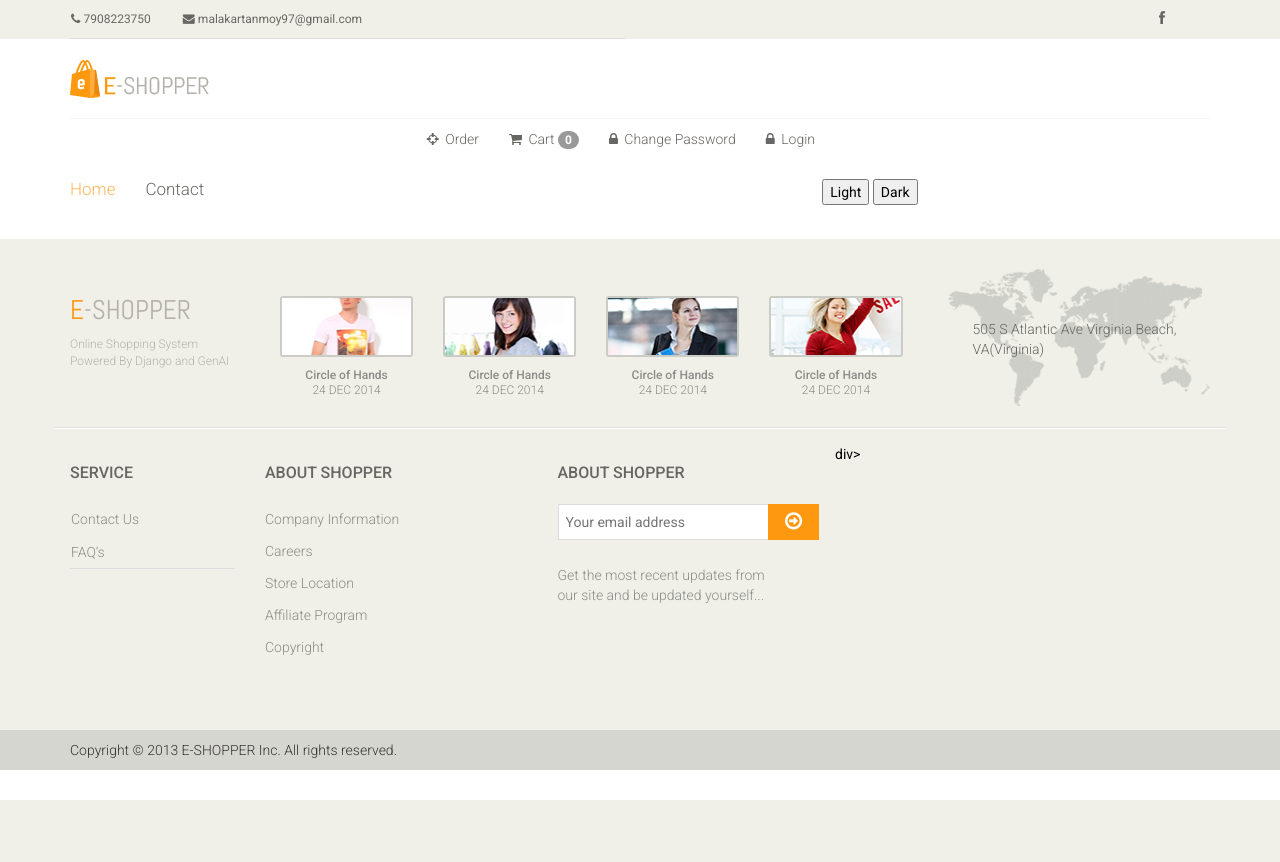
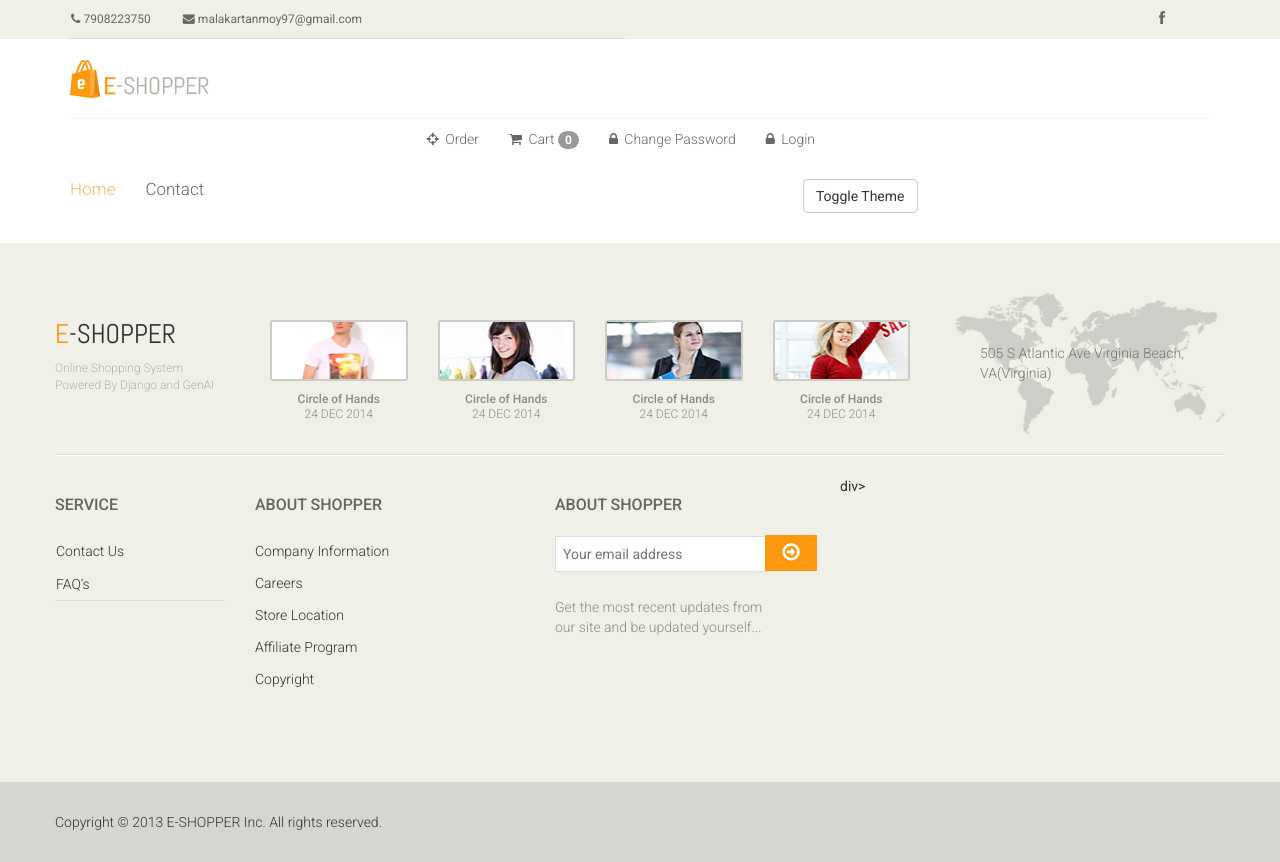
Before and after one commit to Tan12345678/Django-Ecommerce, a Django app: page /master/ in a window 1280 px wide. Before the commit the page ends 800 px from the top, so only its background shows below. Run offline with Django 4.2, Linux system fonts and the light colour scheme.

Commit message:
Updating

```diff
--- a/E_shop/settings.py
+++ b/E_shop/settings.py
@@ -25,7 +25,7 @@
 # SECURITY WARNING: don't run with debug turned on in production!
 DEBUG = True
 
-ALLOWED_HOSTS = ['.vercel.app', '.now.sh']
+ALLOWED_HOSTS = ["*"]
 
 
 
--- a/templates/master.html
+++ b/templates/master.html
@@ -55,7 +55,7 @@
             <div class="row">
                 <div class="col-sm-4">
                     <div class="logo pull-left">
-                        <a href="{% url 'index' %ƒ}"><img src="/static/images/home/logo.png" alt="" /></a>
+                        <a href="{% url 'index' %}"><img src="/static/images/home/logo.png" alt="" /></a>
                     </div>
                     </div>
                 </div>
@@ -96,8 +96,10 @@
                         </ul>
                     </div>
                     <div class="theme-buttons pull-right">
-                        <button id="light-theme-button" class="theme-button" onclick="setLightTheme()">Light</button>
-                        <button id="dark-theme-button" class="theme-button" onclick="setDarkTheme()">Dark</button>
+                        <!-- Add this button wherever you want it on your page -->
+                        <button id="theme-toggle-button" class="btn btn-default">Toggle Theme</button>
+
+
                 </div>
                 </div>
             </div>
@@ -245,88 +247,124 @@
 <script src="/static/js/jquery.prettyPhoto.js"></script>
 <script src="/static/js/main.js"></script>
 <script>
-    // Function to set the light theme
-    function setLightTheme() {
-        document.body.classList.remove("dark-theme");
-        document.body.classList.add("light-theme");
+    // Function to toggle the theme when the button is clicked
+    function toggleTheme() {
+        const savedTheme = localStorage.getItem('theme');
+        if (savedTheme === 'dark') {
+            document.body.classList.remove('dark-theme');
+            localStorage.setItem('theme', 'light');
+        } else {
+            document.body.classList.add('dark-theme');
+            localStorage.setItem('theme', 'dark');
+        }
     }
 
-    // Function to set the dark theme
-    function setDarkTheme() {
-        document.body.classList.remove("light-theme");
-        document.body.classList.add("dark-theme");
+    // Function to set the theme based on user preference in localStorage
+    function setTheme() {
+        const savedTheme = localStorage.getItem('theme');
+        if (savedTheme === 'dark') {
+            document.body.classList.add('dark-theme');
+        } else {
+            document.body.classList.remove('dark-theme');
+        }
     }
 
-    // Check the user's preferred theme from local storage (optional)
-    if (localStorage.getItem("theme") === "dark") {
-        setDarkTheme();
-    } else {
-        setLightTheme();
+    // Add an event listener to the toggle button
+    const themeToggleButton = document.getElementById('theme-toggle-button');
+    if (themeToggleButton) {
+        themeToggleButton.addEventListener('click', toggleTheme);
     }
+
+    // Call setTheme to set the initial theme when the page loads
+    setTheme();
 </script>
 <style>
-    /* light-theme.css */
-.light-theme {
-    /* Define styles for the light theme here */
-    background-color: #ffffff;
-    color: #000000;
-    /* Add more styles as needed */
+
+/* Light Theme Styles */
+body.light-theme {
+    background-color: #fff;
+    color: #333;
 }
 
-/* dark-theme.css */
-/* dark-theme.css */
-.dark-theme {
-    /* Dark background color */
-    background-color: #000000;
-    color: #ffffff; /* Light text color */
-
-    /* Increase font size slightly */
-    font-size: 16px;
-
-    /* Apply a subtle text shadow */
-    text-shadow: 1px 1px 1px rgba(255, 255, 255, 0.5);
-
-    /* Style links */
-    a {
-        color: #bb86fc; /* Custom link color in dark mode */
-        text-decoration: underline; /* Underline links */
-    }
-
-    /* Style buttons */
-    .btn {
-        background-color: #6200ea; /* Custom button background color in dark mode */
-        color: #ffffff; /* Custom button text color in dark mode */
-        border: none;
-
-    }
-    /* Update the button style in dark-theme.css */
-
-/* Add a custom class to the button to style it */
-.fancy-button {
-    background-color: #6200ea; /* Custom button background color in dark mode */
-    color: #ffffff; /* Custom button text color in dark mode */
-    border: none;
-    padding: 10px 20px; /* Adjust padding as needed */
-    border-radius: 25px; /* Round the button corners */
-    font-size: 18px; /* Increase font size for emphasis */
-    cursor: pointer;
-    transition: background-color 0.3s ease, transform 0.2s ease; /* Add transitions for smooth hover effect */
+/* Dark Theme Styles */
+body.dark-theme {
+    background-color: #333;
+    color: #fff;
 }
 
-/* Hover effect for the button */
-.fancy-button:hover {
-    background-color: #bb86fc; /* Change background color on hover */
-    transform: scale(1.05); /* Add a slight scale-up effect on hover */
+/* Curved border for buttons and hyperlinks */
+body.light-theme .btn,
+body.light-theme .navbar-nav li a,
+body.dark-theme .btn,
+body.dark-theme .navbar-nav li a {
+    border-radius: 15px; /* Adjust the radius as needed */
 }
 
-/* Add a transition effect for a smooth hover animation */
-.fancy-button:focus {
-    outline: none; /* Remove the default focus outline */
-    box-shadow: 0 0 10px rgba(187, 134, 252, 0.5); /* Add a box shadow on focus */
+/* Button styles for dark mode */
+body.dark-theme .btn {
+    background-color: #ff6600;
+    color: #fff;
+    padding: 10px 20px;
+    border: none;
+    border-radius: 15px; /* Adjust the radius as needed */
+    font-weight: bold;
+    transition: background-color 0.3s ease;
 }
 
+body.dark-theme .btn:hover {
+    background-color: #ff8844; /* Change the hover color as needed */
 }
 
+/* Adjust text color for dark mode */
+body.dark-theme a,
+body.dark-theme p,
+body.dark-theme h1,
+body.dark-theme h2,
+body.dark-theme h3,
+body.dark-theme h4 {
+    color: #fff; /* Adjust text color for readability */
+}
+    /* Footer Styles for Light Theme */
+body.light-theme #footer {
+    background-color: #f5f5f5;
+    color: #333;
+}
+
+/* Footer Styles for Dark Theme */
+body.dark-theme #footer {
+    background-color: #222;
+    color: #fff;
+}
+
+/* Adjust text color for footer links in both themes */
+body #footer a {
+    color: inherit;
+}
+
+/* Add padding and margin to the footer content */
+body #footer .container {
+    padding: 20px 0;
+}
+
+/* Style for the companyinfo section */
+body #footer .companyinfo h2 {
+    color: #333; /* Adjust text color for better readability */
+}
+
+/* Style for the address section */
+body #footer .address p {
+    color: #777; /* Adjust text color for better readability */
+}
+/* Box shadow effect for images in dark mode */
+body.dark-theme img {
+    box-shadow: 5px 5px 15px rgba(0, 0, 0, 0.5); /* Adjust shadow values as needed */
+    transition: box-shadow 0.3s ease;
+}
+
+/* Hover effect for images in dark mode */
+body.dark-theme img:hover {
+    box-shadow: 5px 5px 20px rgba(0, 0, 0, 0.7); /* Adjust hover shadow values as needed */
+}
 
 </style>
 </body>
```
Also changed, not shown: db.sqlite3.
